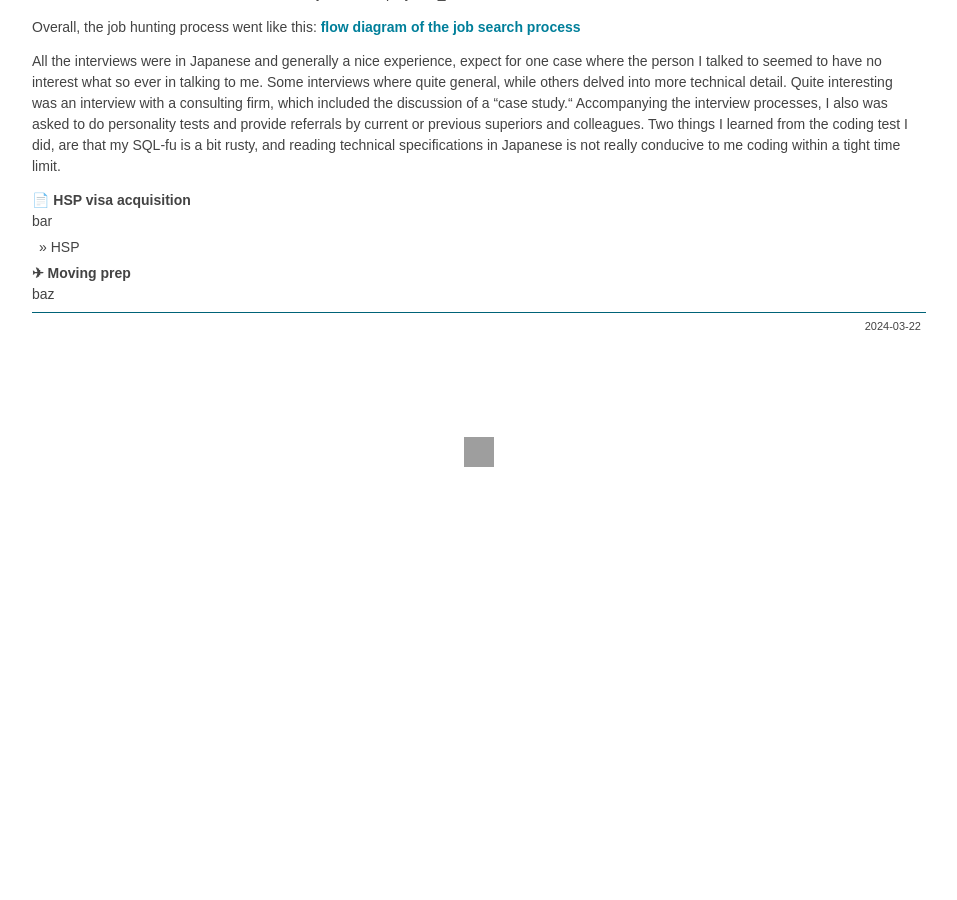
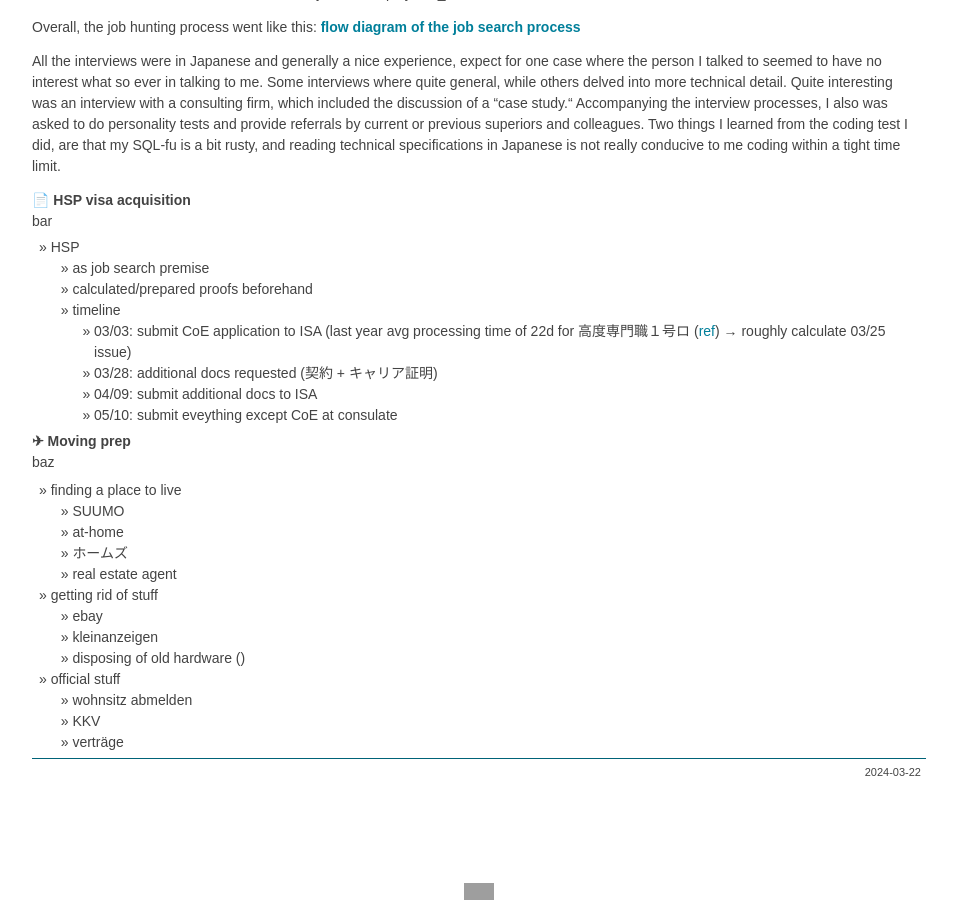
Before and after one commit to IllDepence/sirtetris.com_2021_jekyll, a Jekyll site: the page built from _posts/2024-03-22-xxxxxxxy.md, in a window 1280 px wide and 900 px high, scrolled down 1999 px. Shown: the whole window, without its empty margins (161-1118 px from the left). Built offline with Jekyll 4.4.1, drawn with Linux system fonts in a browser that asks for light colours; before the commit the page ends 2566 px from its top, so only the background shows below that; grey boxes are pictures that could not be loaded.

Commit message:
work on existing and add new WIP post

```diff
--- a/_posts/2024-03-22-xxxxxxxy.md
+++ b/_posts/2024-03-22-xxxxxxxy.md
@@ -67,6 +67,27 @@ All the interviews were in Japanese and generally a nice experience, expect for
 bar
 
 * HSP
+    * as job search premise
+    * calculated/prepared proofs beforehand
+    * timeline
+        * 03/03: submit CoE application to ISA (last year avg processing time of 22d for 高度専門職１号ロ ([ref](https://www.moj.go.jp/isa/content/001396025.pdf)) → roughly calculate 03/25 issue)
+        * 03/28: additional docs requested (契約 + キャリア証明)
+        * 04/09: submit additional docs to ISA
+        * 05/10: submit eveything except CoE at consulate
 
 **✈ Moving prep**
 baz
+
+* finding a place to live
+    * SUUMO
+    * at-home
+    * ホームズ
+    * real estate agent
+* getting rid of stuff
+    * ebay
+    * kleinanzeigen
+    * disposing of old hardware ([](/assets/img/blog/hdd_shred.jpg))
+* official stuff
+    * wohnsitz abmelden
+    * KKV
+    * verträge
```
Also changed, not shown: _posts/2022-08-15-885509ba.md (+1 -1 lines), _posts/2024-05-09-xxxxxxxz.md (added, +32 -0 lines), hobby.md (+6 -6 lines), assets/img/blog/hdd_shred.jpg (added), assets/img/blog/phd.jpg (added), assets/img/blog/phd_canvas_plan.png (added), assets/img/blog/phd_canvas_real.png (added).
